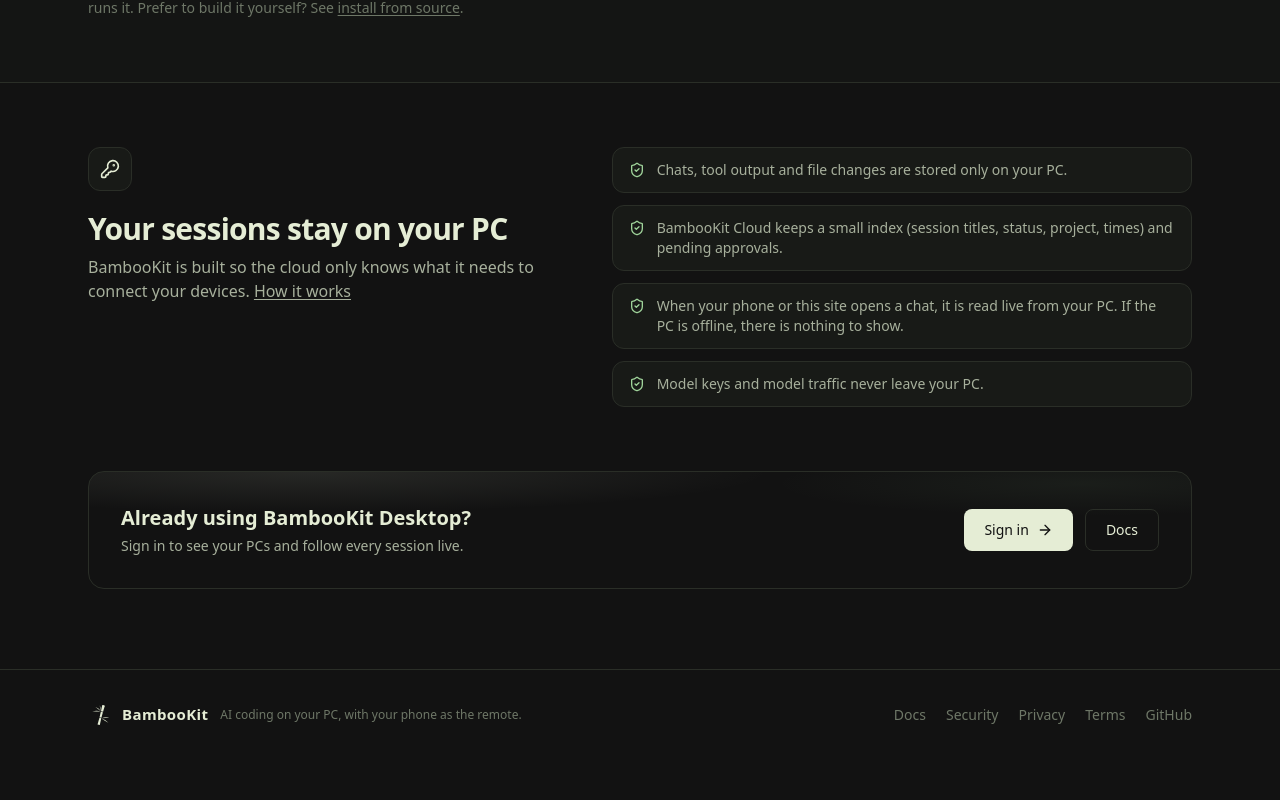
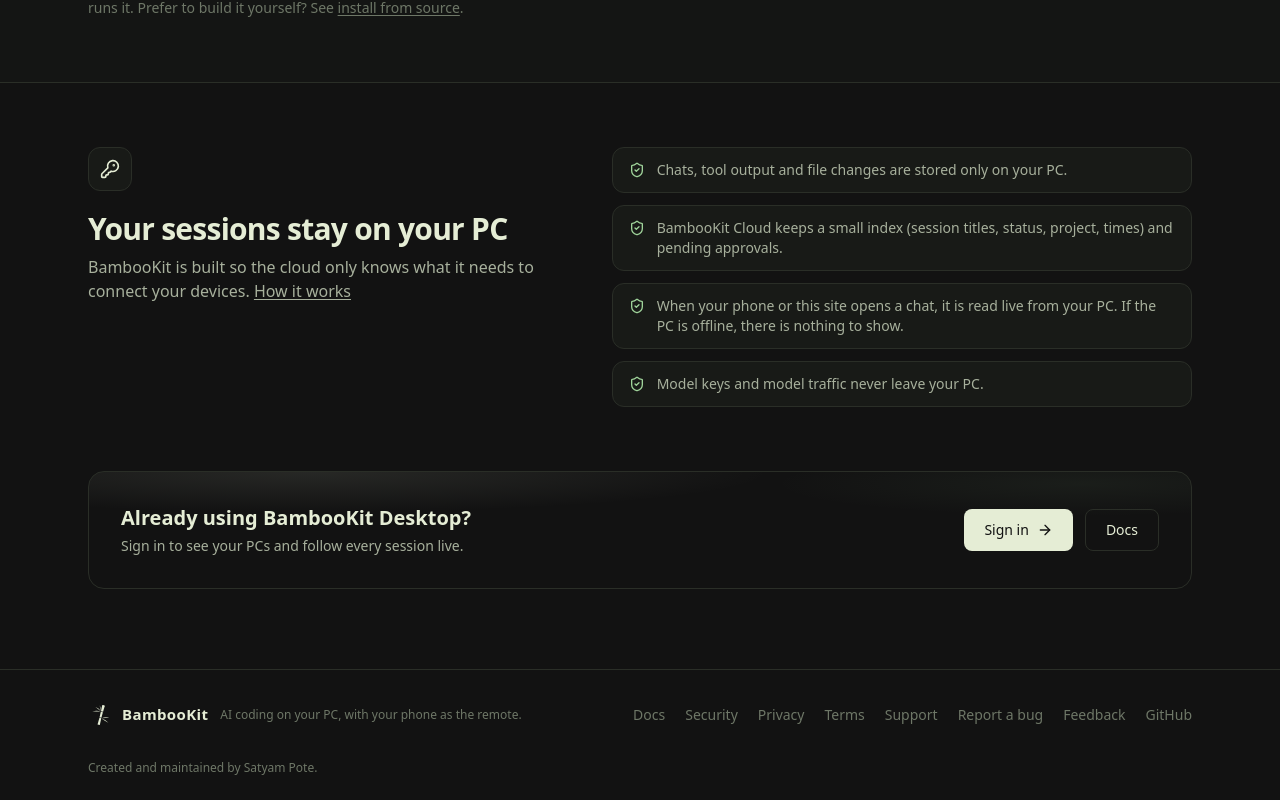
Before and after one commit to BambooKit/bambookit-web, a Next.js app: page / in a window 1280 px wide. Shown: the part 1920-2720 px from the top of the page. Before the commit the page ends 2680 px from the top, so only its background shows below. Built offline with nearby package versions, Linux system fonts and the light colour scheme; no server answers.

Commit message:
feat(web): support, bug report and feedback links; maintainer credit

```diff
--- a/src/components/site/Chrome.tsx
+++ b/src/components/site/Chrome.tsx
@@ -100,8 +100,14 @@
           <Link href="/security/" className="hover:text-bk-fg">Security</Link>
           <Link href="/privacy/" className="hover:text-bk-fg">Privacy</Link>
           <Link href="/terms/" className="hover:text-bk-fg">Terms</Link>
+          <a href={LINKS.discussions} className="hover:text-bk-fg" rel="noopener noreferrer">Support</a>
+          <a href={LINKS.bugReport} className="hover:text-bk-fg" rel="noopener noreferrer">Report a bug</a>
+          <a href={LINKS.featureRequest} className="hover:text-bk-fg" rel="noopener noreferrer">Feedback</a>
           <a href={LINKS.github} className="hover:text-bk-fg" rel="noopener noreferrer">GitHub</a>
         </div>
+      </div>
+      <div className="mx-auto max-w-6xl px-4 pb-6 text-xs text-bk-faint sm:px-6">
+        Created and maintained by Satyam Pote.
       </div>
     </footer>
   );
--- a/src/lib/config.ts
+++ b/src/lib/config.ts
@@ -33,8 +33,11 @@
   fbApiKey && fbAuthDomain && fbProjectId ? { apiKey: fbApiKey, authDomain: fbAuthDomain, projectId: fbProjectId } : null;
 
 export const LINKS = {
-  github: "https://github.com/BambooKit",
+  github: "https://github.com/BambooKit/bambookit-application",
   releases: "https://github.com/BambooKit/bambookit-application/releases/latest",
+  discussions: "https://github.com/BambooKit/bambookit-application/discussions",
+  bugReport: "https://github.com/BambooKit/bambookit-application/issues/new?template=bug_report.yml",
+  featureRequest: "https://github.com/BambooKit/bambookit-application/issues/new?template=feature_request.yml",
 };
 
 export const INSTALL_COMMAND = "irm https://bambookit-web.onrender.com/install.ps1 | iex";
```
